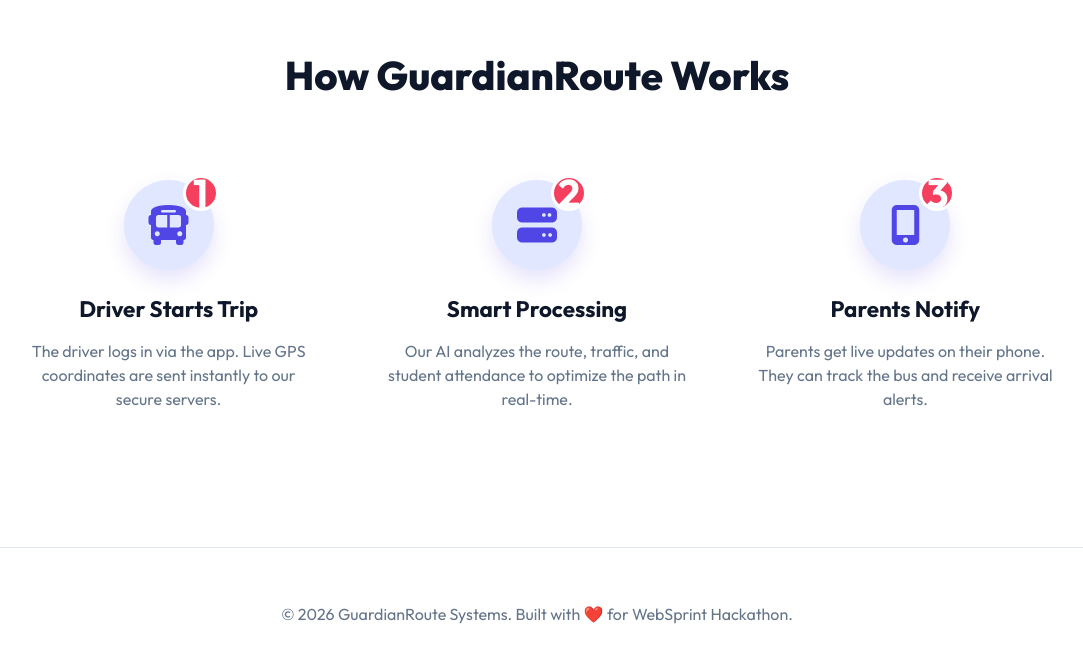
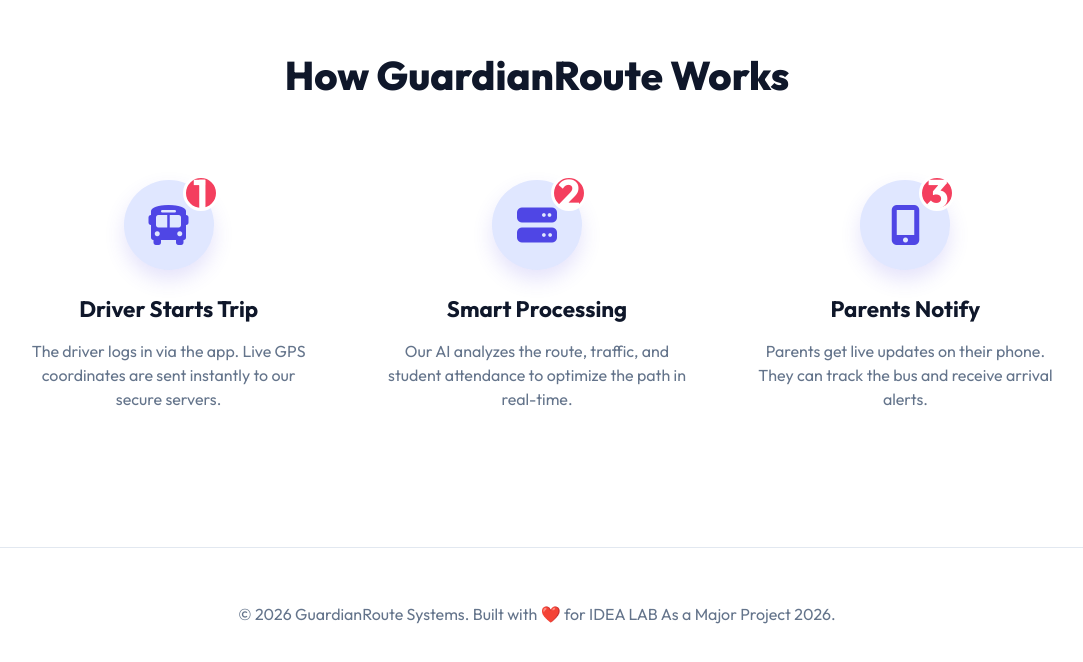
Before and after one commit to Raccoon-UX/GuardianRoute-Transport-System-N, a plain HTML site: page index.html in a window 1280 px wide. Shown: the part 1870-2532 px from the top of the page, without its empty margins (103-1186 px from the left). Drawn offline with Linux system fonts and the light colour scheme.

Commit message:
Update footer text for IDEA LAB project

```diff
--- a/index.html
+++ b/index.html
@@ -179,7 +179,7 @@
         </div>
     </section>
 
-    <footer><p>&copy; 2026 GuardianRoute Systems. Built with ❤️ for WebSprint Hackathon.</p></footer>
+    <footer><p>&copy; 2026 GuardianRoute Systems. Built with ❤️ for IDEA LAB As a Major Project 2026.</p></footer>
 
     <div id="videoModal" style="display:none; position:fixed; top:0; left:0; width:100%; height:100%; background:rgba(0,0,0,0.8); z-index:2000; align-items:center; justify-content:center;">
         <div style="position:relative; width:80%; max-width:800px;">
```
